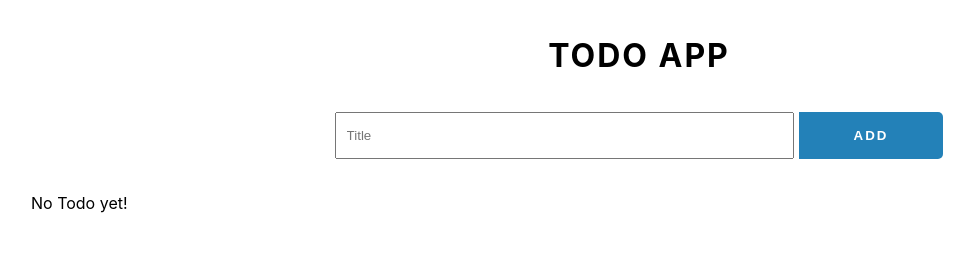
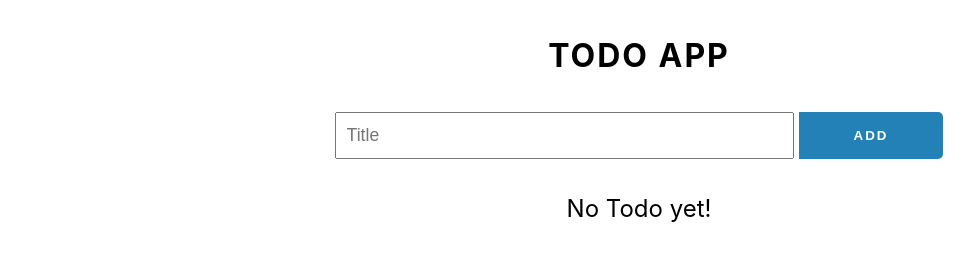
Before and after one commit to imshaileshkr/TODO-TypeScript, a website built with Vite: page index.html in a window 1280 px wide. Shown: the whole page, without its empty margins (1-975 px from the left). Built offline with nearby package versions, Linux system fonts and the light colour scheme.

Commit message:
update css and add no todo found
update css and add no todo found

```diff
--- a/index.html
+++ b/index.html
@@ -16,7 +16,7 @@
         </form>
 
         <div class="todo_container">
-          <p>No Todo yet!</p>
+          <p class="no_todo">No Todo yet!</p>
         </div>
       </div>
     </div>
--- a/src/main.ts
+++ b/src/main.ts
@@ -63,6 +63,7 @@ const generateTodoList = (title: string, isCompleted: boolean, _id: string)=> {
    removeTodoItem(_id)
    if(!todos.length) {
     const empty:HTMLParagraphElement = document.createElement('p');
+      empty.className = 'no_todo';
      empty.innerText = 'No Todo yet!'
      todoContainer.appendChild(empty)
      }
--- a/src/style.css
+++ b/src/style.css
@@ -30,6 +30,8 @@ h1 {
 .container > form > input {
   width: 100%;
   padding: .6rem;
+  font-size: 1.1rem;
+  font-weight: 500;
 
 }
 .container > form > button {
@@ -86,3 +88,9 @@ h1 {
 .todo_completed{
   text-decoration: line-through;
 }
+p {
+  font-size: 1.5rem;
+}
+.no_todo {
+  text-align: center;
+}
```
